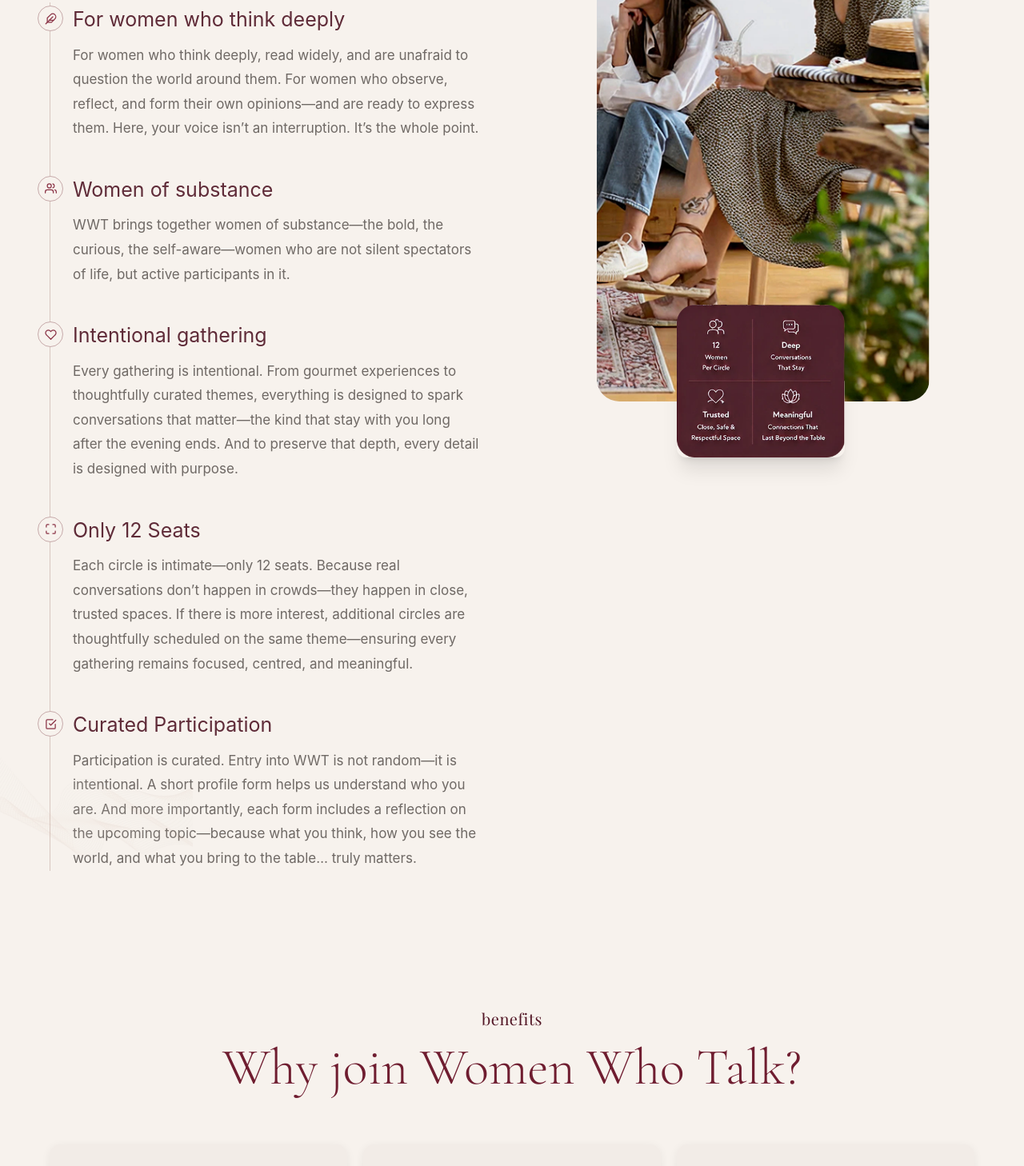
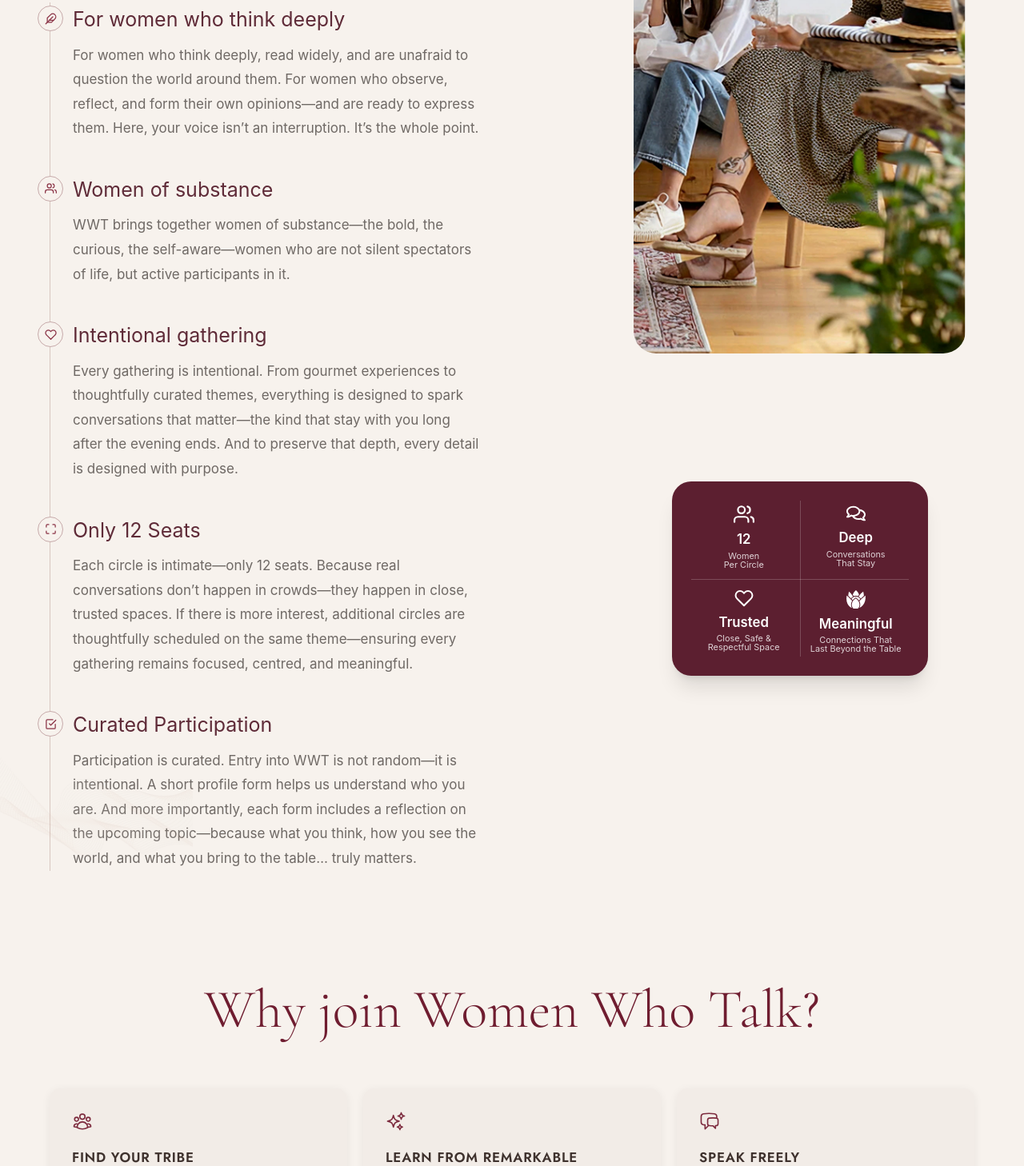
Before and after one commit to productincubr/wwt, a React (Vite) app: page / in a window 1280 px wide. Shown: the part 1330-2788 px from the top of the page at 80% size. Built offline with nearby package versions, Linux system fonts and the light colour scheme; a web font is replaced by a local one.

Commit message:
update some designs

```diff
--- a/src/components/Benefits.jsx
+++ b/src/components/Benefits.jsx
@@ -54,18 +54,18 @@ const benefits = [
 export default function Benefits() {
   return (
     <section
-      className="bg-[#f7f2ed] py-12 md:py-16 overflow-hidden"
+      className="bg-[#f7f2ed] py-12 md:py-16 overflow-hidden lg:mt-[-40px]"
       id="benefits"
     >
       <div className="max-w-[1220px] mx-auto px-8">
 
         {/* TOP HEADING */}
         <div className="text-center mb-16 font-playfair regular">
-          <span className="text-[20px] text-[#521625] tracking-wide lowercase">
+          {/* <span className="text-[20px] text-[#521625] tracking-wide lowercase">
             benefits
-          </span>
+          </span> */}
 
-          <h2 className="mt-3 font-display text-[56px] md:text-[64px] leading-none text-[#6f1d30] font-light">
+          <h2 className="mt-3 font-display text-[56px] md:text-[68px] leading-none text-[#6f1d30] font-light">
             Why join Women Who Talk?
           </h2>
         </div>
--- a/src/components/Footer.jsx
+++ b/src/components/Footer.jsx
@@ -1,6 +1,6 @@
 export default function Footer() {
   return (
-    <footer className="bg-[#EFE7DC] border-t border-[#e7ddd7] py-6 md:py-10">
+    <footer className="bg-[#EFE7DC] border-t border-[#e7ddd7] py-6 md:py-16">
       <div className="max-w-[1280px] mx-auto px-8 flex flex-col md:flex-row items-center justify-between gap-6 md:gap-0 text-center md:text-left">
 
         {/* LEFT LOGO */}
@@ -21,28 +21,28 @@ export default function Footer() {
         <div className="flex flex-wrap items-center justify-center gap-4 md:gap-8">
           <a
             href="#"
-            className="text-[13px] text-[#5f5752] hover:text-[#7b2c40] transition-all duration-300"
+            className="text-[15px] text-[#5f5752] hover:text-[#7b2c40] transition-all duration-300"
           >
             Privacy
           </a>
 
           <a
             href="#"
-            className="text-[13px] text-[#5f5752] hover:text-[#7b2c40] transition-all duration-300"
+            className="text-[15px] text-[#5f5752] hover:text-[#7b2c40] transition-all duration-300"
           >
             Terms
           </a>
 
           <a
             href="#"
-            className="text-[13px] text-[#5f5752] hover:text-[#7b2c40] transition-all duration-300"
+            className="text-[15px] text-[#5f5752] hover:text-[#7b2c40] transition-all duration-300"
           >
             Membership Policy
           </a>
 
           <a
             href="#"
-            className="text-[13px] text-[#5f5752] hover:text-[#7b2c40] transition-all duration-300"
+            className="text-[15px] text-[#5f5752] hover:text-[#7b2c40] transition-all duration-300"
           >
             Contact
           </a>
--- a/src/components/Intro.jsx
+++ b/src/components/Intro.jsx
@@ -1,7 +1,15 @@
 import sideWomen from "../assets/images/two-girls-image.png";
-import statCard from "../assets/images/two-girls-image2.png";
 import wave  from "../assets/images/hero-layer-image.png";
 import { FiFeather, FiUsers, FiHeart, FiMaximize, FiCheckSquare } from "react-icons/fi";
+import { FaRegComments } from "react-icons/fa";
+import { GiLotus } from "react-icons/gi";
+
+const statItems = [
+  { icon: <FiUsers size={26} />, title: "12", lines: ["Women", "Per Circle"] },
+  { icon: <FaRegComments size={24} />, title: "Deep", lines: ["Conversations", "That Stay"] },
+  { icon: <FiHeart size={24} />, title: "Trusted", lines: ["Close, Safe &", "Respectful Space"] },
+  { icon: <GiLotus size={26} />, title: "Meaningful", lines: ["Connections That", "Last Beyond the Table"] },
+];
 
 const pillars = [
   {
@@ -82,10 +90,10 @@ export default function Intro() {
         </div>
 
         {/* RIGHT VISUAL */}
-        <div className="relative h-[600px] lg:h-[850px] w-full flex justify-center mt-10 lg:mt-0">
+        <div className="relative w-full flex flex-col items-center mt-10 lg:mt-0">
 
           {/* Main girls image */}
-          <div className="absolute top-0 lg:top-10 left-0 lg:left-0 w-full lg:w-[82%] h-[550px] lg:h-[920px] rounded-[28px] overflow-hidden group">
+          <div className="w-full lg:w-[82%] h-[550px] lg:h-[900px] rounded-[28px] overflow-hidden group">
             <img
               src={sideWomen}
               alt="Women Talking"
@@ -93,12 +101,23 @@ export default function Intro() {
             />
           </div>
 
-          {/* Red box image */}
-          <img
-            src={statCard}
-            alt="stats card"
-            className="absolute -bottom-[20px] lg:-bottom-[180px] lg:left-[100px] w-[260px] md:w-[180px] lg:w-[210px] z-20 hover:-translate-y-2 transition-transform duration-500 shadow-xl rounded-xl"
-          />
+          {/* Stats card */}
+          <div className="relative mt-40 w-[260px] md:w-[220px] lg:w-[320px] bg-[#5c1f30] rounded-3xl shadow-xl p-6 md:p-5 lg:p-7 grid grid-cols-2 gap-x-4 gap-y-6 z-20 hover:-translate-y-2 transition-transform duration-500">
+            <div className="absolute left-1/2 top-6 bottom-6 w-px bg-white/20" />
+            <div className="absolute top-1/2 left-6 right-6 h-px bg-white/20" />
+
+            {statItems.map((item, i) => (
+              <div key={i} className="flex flex-col items-center text-center text-white">
+                <div className="mb-2">{item.icon}</div>
+                <div className="font-inter font-semibold text-base md:text-[15px] lg:text-lg">{item.title}</div>
+                <div className="text-[11px] md:text-[10px] lg:text-xs font-inter text-white/80 leading-snug mt-1">
+                  {item.lines.map((line, j) => (
+                    <span key={j} className="block">{line}</span>
+                  ))}
+                </div>
+              </div>
+            ))}
+          </div>
         </div>
       </div>
     </section>
--- a/src/components/OurCircles.jsx
+++ b/src/components/OurCircles.jsx
@@ -45,7 +45,7 @@ export default function OurCircles() {
     return (
         <section
             id="circles"
-            className="bg-[#F8F2F0] py-24 px-10"
+            className="bg-[#F8F2F0] py-24 px-10 lg:mt-[-40px]"
         >
             <div className="max-w-[1400px] mx-auto px-6">
                 {/* Header */}
--- a/src/components/Reserve.jsx
+++ b/src/components/Reserve.jsx
@@ -58,7 +58,7 @@ export default function Reserve() {
 
         {/* EXPERIENCE TITLE */}
         <div className="text-center mb-10 md:mb-12">
-          <p className="text-[13px] tracking-[2px] uppercase text-[#8c5d68] font-medium">
+          <p className="text-[20px] tracking-[2px] uppercase text-[#8c5d68] font-medium">
             Your Experience Includes:
           </p>
         </div>
@@ -73,16 +73,16 @@ export default function Reserve() {
             >
 
               {/* ICON */}
-              <div className="text-[#8a3245] text-[18px] mt-[2px] opacity-0 overflow-hidden w-0 h-0 hidden group-hover:scale-110 group-hover:rotate-12 transition-transform duration-300">
+              <div className="text-[#8a3245] text-[20px] mt-[2px] opacity-0 overflow-hidden w-0 h-0 hidden group-hover:scale-110 group-hover:rotate-12 transition-transform duration-300">
               </div>
 
               {/* TEXT */}
               <div>
-                <h4 className="text-[15px] leading-[1.7] text-[#5c4d48] font-medium group-hover:text-[#8a3245] transition-colors duration-300">
+                <h4 className="text-[20px] leading-[1.7] text-[#5c4d48] font-medium group-hover:text-[#8a3245] transition-colors duration-300">
                   {item.title}
                 </h4>
 
-                <p className="text-[14px] leading-[1.9] text-[#7b746f] mt-1">
+                <p className="text-[16px] leading-[1.9] text-[#7b746f] mt-1">
                   {item.body}
                 </p>
               </div>
--- a/src/components/WhatToExpect.jsx
+++ b/src/components/WhatToExpect.jsx
@@ -57,11 +57,11 @@ export default function WhatToExpect() {
 
         {/* TOP HEADING */}
         <div className="text-center mb-16 md:mb-20">
-          <p className="text-[20px] font-playfair regular md:text-[36px] text-[#521625] mb-6">
+          <p className="text-[30px] font-playfair regular md:text-[36px] text-[#521625] mb-3">
             What to Expect at a WWT Circle Meet
           </p>
 
-          <p className="text-[16px] md:text-[18px] font-inter regular text-[#635E55] max-w-[580px] mx-auto leading-[1.8] md:leading-[1.9]">
+          <p className="text-[16px] md:text-[18px] font-inter regular text-[#635E55] max-w-[580px] mx-auto leading-[1.8] md:leading-[1.9] font-bold">
             Every Women Who Talk gathering is thoughtfully designed to be immersive,
             meaningful, and deeply engaging—from the first moment to the last.
           </p>
```
